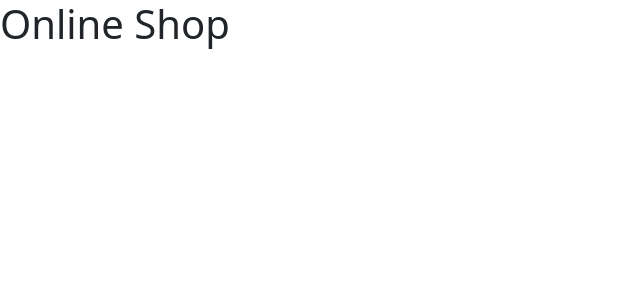
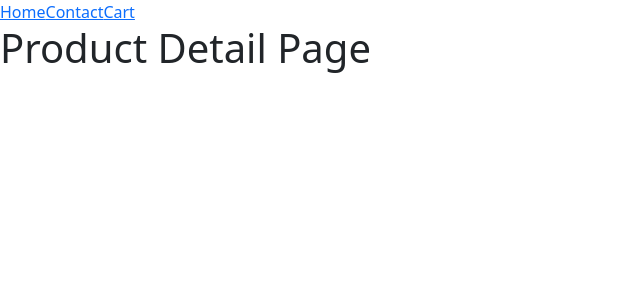
Before and after one commit to NoroffFEU/jsfw-2025-v1-javascript-frameworks-ca, a React (Create React App) app: page /product/1 in a window 1280 px wide. Shown: the top 300 px of the page, without its empty margins (0-640 px from the left). Built offline with nearby package versions, Linux system fonts and the light colour scheme.

Commit message:
add routes and nav links to App file

```diff
--- a/src/App.tsx
+++ b/src/App.tsx
@@ -1,9 +1,28 @@
-function App() {
+import { Routes, Route, Link } from "react-router-dom";
+import Home from "./pages/Home";
+import ProductDetail from "./pages/ProductDetail";
+import Contact from "./pages/Contact";
+import Cart from "./pages/Cart";
+import CheckoutSuccess from "./pages/CheckoutSuccess";
+
+const App = () => {
   return (
     <div className="App">
-      <h1>Online Shop</h1>
+      <nav>
+        <Link to="/">Home</Link>
+        <Link to="/contact">Contact</Link>
+        <Link to="/cart">Cart</Link>
+      </nav>
+
+      <Routes>
+        <Route path="/" element={<Home />} />
+        <Route path="/product/:id" element={<ProductDetail />} />
+        <Route path="/contact" element={<Contact />} />
+        <Route path="/cart" element={<Cart />} />
+        <Route path="/checkout-success" element={<CheckoutSuccess />} />
+      </Routes>
     </div>
   );
-}
+};
 
 export default App;
--- a/src/pages/Product.tsx
+++ /dev/null
@@ -1,5 +0,0 @@
-const Products = () => {
-  return <h1>Product Page</h1>;
-};
-
-export default Products;
--- /dev/null
+++ b/src/pages/ProductDetail.tsx
@@ -0,0 +1,5 @@
+const ProductDetail = () => {
+  return <h1>Product Detail Page</h1>;
+};
+
+export default ProductDetail;
```
